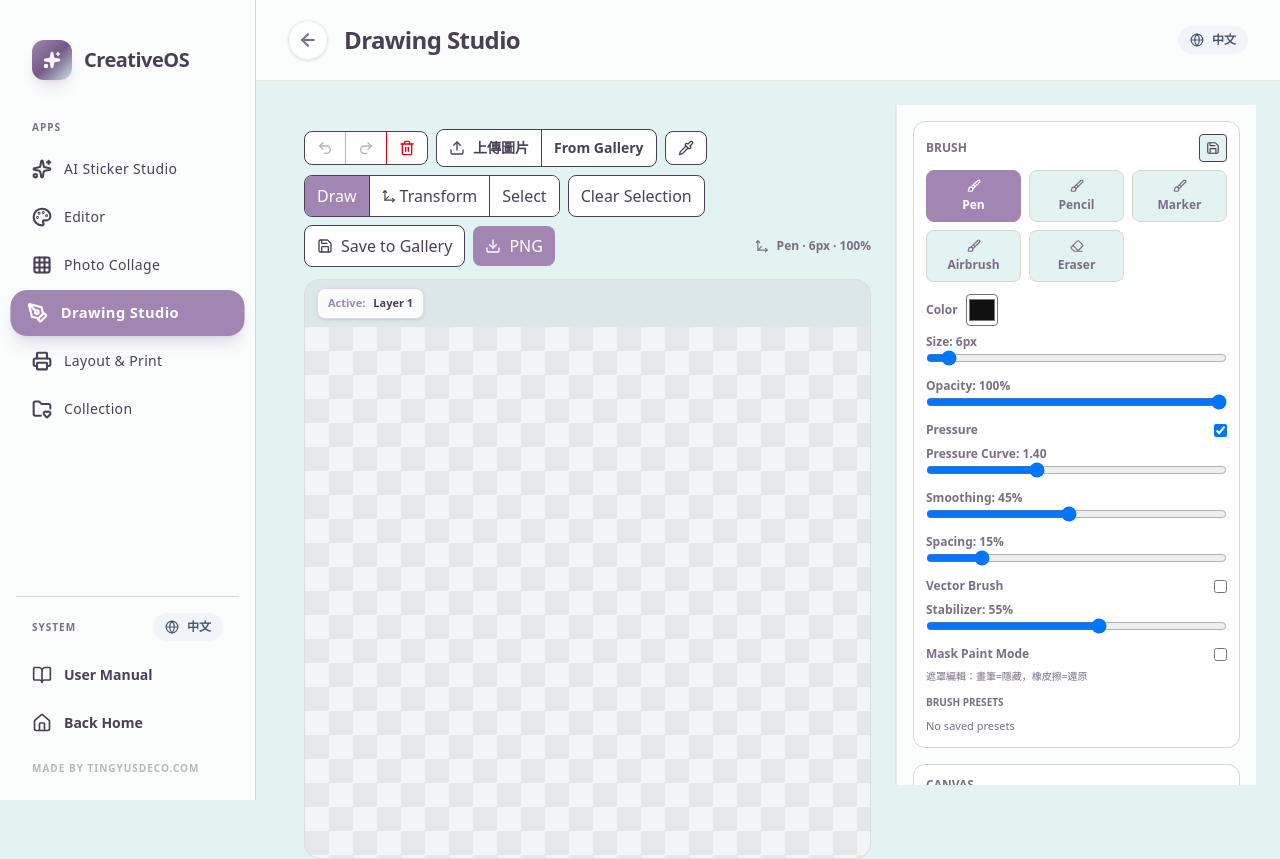
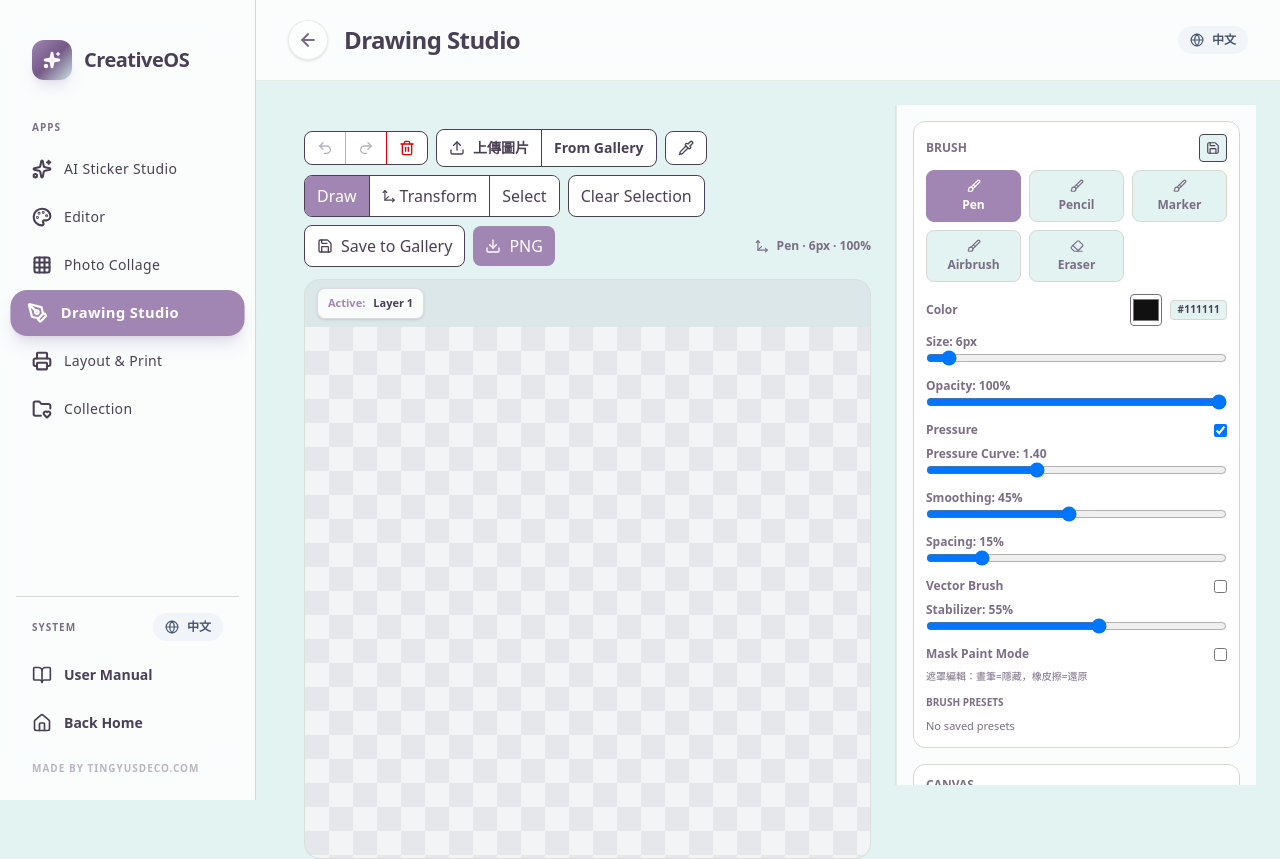
Before and after one commit to Ttingyu1123/Sticker_Universe, a React (Vite) app: page /drawing-studio in a window 1280 px wide. Built offline with nearby package versions, Linux system fonts and the light colour scheme.

Commit message:
feat(drawing-studio): show and copy brush HEX color
Display current brush HEX code next to the color picker.

Allow one-click copy with temporary copied feedback.

```diff
--- a/src/pages/DrawingStudio/App.tsx
+++ b/src/pages/DrawingStudio/App.tsx
@@ -125,6 +125,7 @@ export const DrawingStudioApp: React.FC = () => {
 
   const [brushType, setBrushType] = useState<BrushType>('pen');
   const [brushColor, setBrushColor] = useState('#111111');
+  const [hexCopied, setHexCopied] = useState(false);
   const [brushSize, setBrushSize] = useState(6);
   const [brushOpacity, setBrushOpacity] = useState(1);
   const [pressureEnabled, setPressureEnabled] = useState(true);
@@ -1136,6 +1137,27 @@ export const DrawingStudioApp: React.FC = () => {
     savePresetList([next, ...customPresets].slice(0, 12));
   };
   const applyBrushPreset = (p: BrushPreset) => { setBrushType(p.brushType); setBrushColor(p.brushColor); setBrushSize(p.brushSize); setBrushOpacity(p.brushOpacity); setPressureEnabled(p.pressureEnabled); setPressureCurve(p.pressureCurve); setSmoothing(p.smoothing); setSpacing(p.spacing); };
+  const copyBrushHex = useCallback(async () => {
+    try {
+      if (typeof navigator !== 'undefined' && navigator.clipboard?.writeText) {
+        await navigator.clipboard.writeText(brushColor.toUpperCase());
+      } else {
+        const ta = document.createElement('textarea');
+        ta.value = brushColor.toUpperCase();
+        ta.style.position = 'fixed';
+        ta.style.opacity = '0';
+        document.body.appendChild(ta);
+        ta.focus();
+        ta.select();
+        document.execCommand('copy');
+        document.body.removeChild(ta);
+      }
+      setHexCopied(true);
+      window.setTimeout(() => setHexCopied(false), 1200);
+    } catch {
+      setHexCopied(false);
+    }
+  }, [brushColor]);
   const removeBrushPreset = (id: string) => savePresetList(customPresets.filter((p) => p.id !== id));
 
   const brushSummary = useMemo(() => `${brushTypeLabel(brushType)} · ${brushSize}px · ${(brushOpacity * 100).toFixed(0)}%`, [brushOpacity, brushSize, brushType]);
@@ -1193,7 +1215,25 @@ export const DrawingStudioApp: React.FC = () => {
           <div className="flex items-center justify-between mb-2"><div className="text-xs font-black uppercase text-bronze-light">{t('drawing.brush', { defaultValue: '\u7b46\u5237' })}</div><button onClick={saveBrushPreset} className="p-1.5 rounded border bg-cream-light" title={t('drawing.savePreset', { defaultValue: '\u5132\u5b58\u9810\u8a2d' })}><Save size={14} /></button></div>
           <div className="grid grid-cols-3 gap-2 mb-3">{BRUSH_PRESETS.map((p) => <button key={p.id} onClick={() => { setBrushType(p.id); setBrushSize(p.size); setBrushOpacity(p.opacity); }} className={`px-2 py-2 text-xs rounded-lg border font-bold ${brushType === p.id ? 'bg-primary text-white border-primary' : 'bg-cream-light border-cream-dark text-bronze-light'}`}>{p.id === 'eraser' ? <Eraser size={14} className="mx-auto mb-1" /> : <Brush size={14} className="mx-auto mb-1" />}{brushTypeLabel(p.id)}</button>)}</div>
           <div className="space-y-2 text-xs">
-            <label className="flex items-center gap-2 font-bold text-bronze-light">{t('drawing.color', { defaultValue: '\u984f\u8272' })}<input type="color" value={brushColor} onChange={(e) => setBrushColor(e.target.value)} className="w-8 h-8 border rounded" /></label>
+            <label className="flex items-center justify-between gap-2 font-bold text-bronze-light">
+              <span>{t('drawing.color', { defaultValue: '\u984f\u8272' })}</span>
+              <span className="inline-flex items-center gap-2">
+                <input
+                  type="color"
+                  value={brushColor}
+                  onChange={(e) => setBrushColor(e.target.value)}
+                  className="w-8 h-8 border rounded"
+                />
+                <button
+                  type="button"
+                  onClick={copyBrushHex}
+                  title={hexCopied ? '已複製' : '點擊複製 HEX'}
+                  className="rounded border border-cream-dark bg-cream-light px-1.5 py-0.5 text-[10px] font-black tracking-wide text-bronze-text hover:border-primary hover:text-primary"
+                >
+                  {hexCopied ? '已複製' : brushColor.toUpperCase()}
+                </button>
+              </span>
+            </label>
             <label className="block font-bold text-bronze-light">{t('drawing.size', { defaultValue: '\u5927\u5c0f' })}: {brushSize}px<input type="range" min={1} max={96} value={brushSize} onChange={(e) => setBrushSize(parseInt(e.target.value, 10))} className="w-full" /></label>
             <label className="block font-bold text-bronze-light">{t('drawing.opacity', { defaultValue: '\u900f\u660e\u5ea6' })}: {(brushOpacity * 100).toFixed(0)}%<input type="range" min={1} max={100} value={Math.round(brushOpacity * 100)} onChange={(e) => setBrushOpacity(parseInt(e.target.value, 10) / 100)} className="w-full" /></label>
             <label className="flex items-center justify-between font-bold text-bronze-light">{t('drawing.pressure', { defaultValue: '\u58d3\u529b' })}<input type="checkbox" checked={pressureEnabled} onChange={(e) => setPressureEnabled(e.target.checked)} /></label>
```
